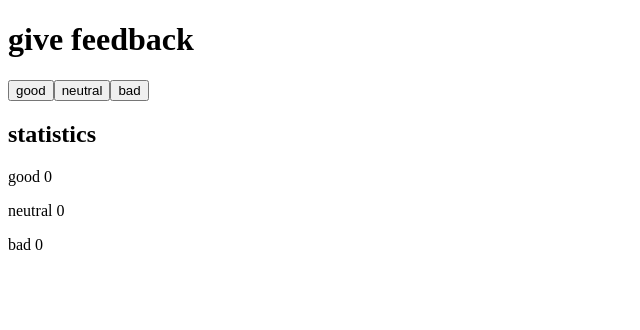
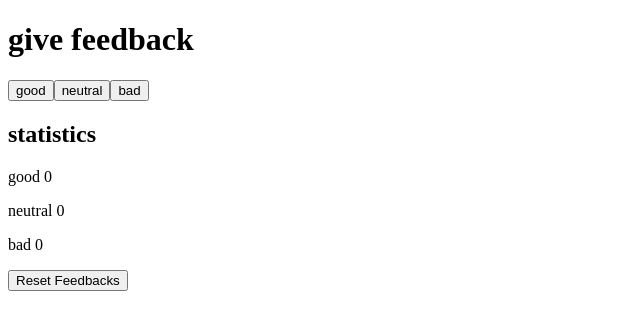
Before and after one commit to githubscientist/react-b47-b48, a React (Vite) app: page / in a window 1280 px wide. Shown: the top 330 px of the page, without its empty margins (0-640 px from the left). Built offline with nearby package versions, Linux system fonts and the light colour scheme.

Commit message:
reset button added - stateful class component exercise

```diff
--- a/src/App.jsx
+++ b/src/App.jsx
@@ -33,6 +33,14 @@ export default class App extends Component {
     })
   }
 
+  handleReset = () => {
+    this.setState({
+      good: 0,
+      neutral: 0,
+      bad: 0,
+    })
+  }
+
   render() {
     return (
       <div>
@@ -44,7 +52,9 @@ export default class App extends Component {
         <h2>statistics</h2>
         <p>good { this.state.good }</p>
         <p>neutral { this.state.neutral }</p>
-        <p>bad { this.state.bad }</p>
+        <p>bad {this.state.bad}</p>
+
+        <button onClick={this.handleReset}>Reset Feedbacks</button>
       </div>
     )
   }
```
